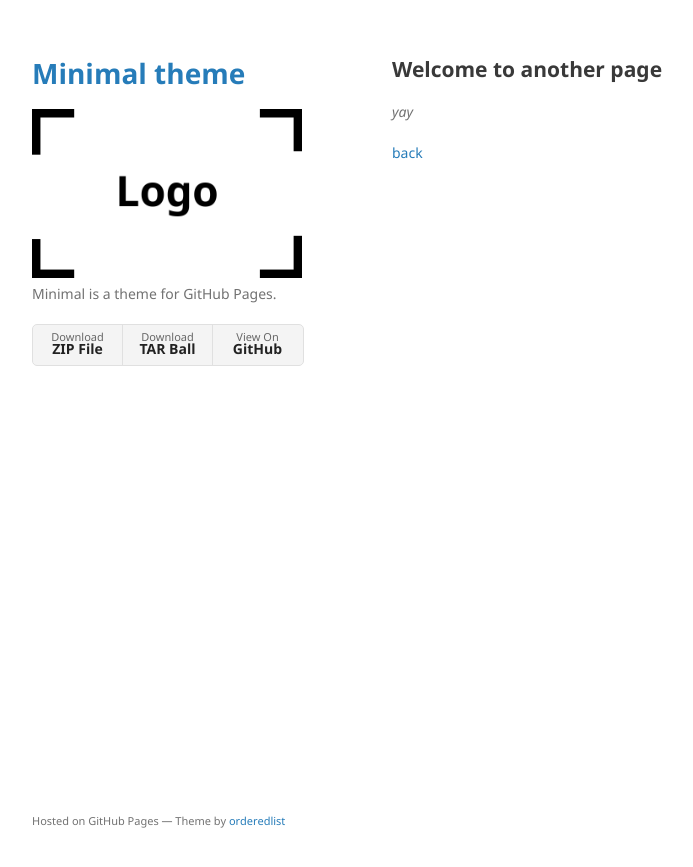
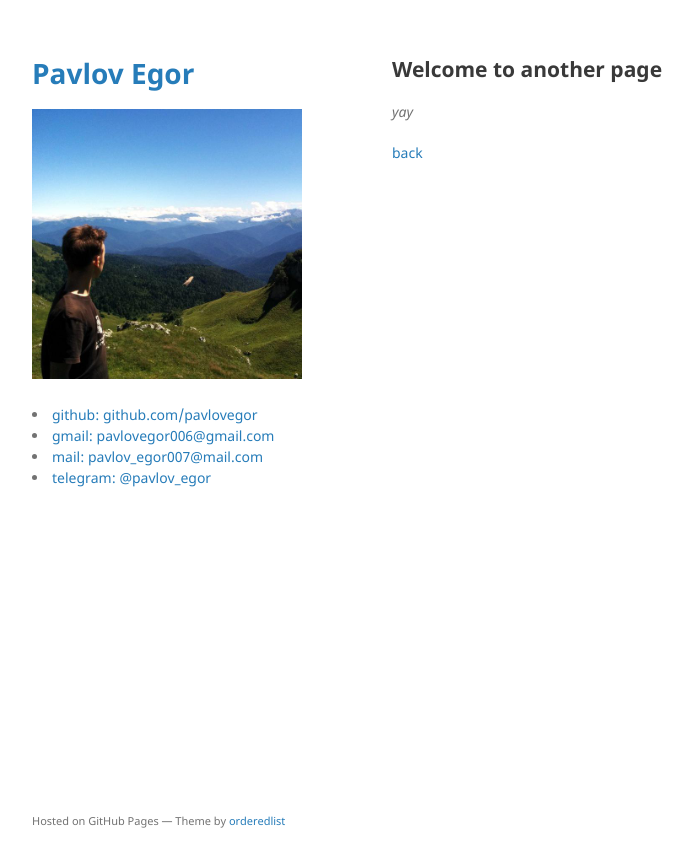
Before and after one commit to egorpavlovs/pavlovegor.github.io, a Jekyll site: the page built from another-page.md, in a window 1280 px wide. Shown: the top 867 px of the page, without its empty margins (178-871 px from the left). Built offline with Jekyll 4.4.1, drawn with Linux system fonts in a browser that asks for light colours.

```diff
--- a/_config.yml
+++ b/_config.yml
@@ -1,6 +1,5 @@
-title: Minimal theme
-logo: /assets/img/logo.png
-description: Minimal is a theme for GitHub Pages.
+title: Pavlov Egor
+logo: /assets/img/default_me.jpeg
 show_downloads: true
 google_analytics:
 theme: jekyll-theme-minimal
--- a/_layouts/default.html
+++ b/_layouts/default.html
@@ -22,21 +22,11 @@
 
         <p>{{ site.description | default: site.github.project_tagline }}</p>
 
-        {% if site.github.is_project_page %}
-        <p class="view"><a href="{{ site.github.repository_url }}">View the Project on GitHub <small>{{ site.github.repository_nwo }}</small></a></p>
-        {% endif %}
 
-        {% if site.github.is_user_page %}
-        <p class="view"><a href="{{ site.github.owner_url }}">View My GitHub Profile</a></p>
-        {% endif %}
-
-        {% if site.show_downloads %}
-        <ul class="downloads">
-          <li><a href="{{ site.github.zip_url }}">Download <strong>ZIP File</strong></a></li>
-          <li><a href="{{ site.github.tar_url }}">Download <strong>TAR Ball</strong></a></li>
-          <li><a href="{{ site.github.repository_url }}">View On <strong>GitHub</strong></a></li>
-        </ul>
-        {% endif %}
+          <li><a href="https://github.com/pavlovegor/">github: github.com/pavlovegor</a></li>
+          <li><a href="mailto: pavlovegor006@gmail.com">gmail: pavlovegor006@gmail.com</a></li>
+          <li><a href="mailto: pavlov_egor007@mail.com">mail: pavlov_egor007@mail.com</a></li>
+          <li><a href="tg: @pavlov_egor">telegram: @pavlov_egor</a></li>
       </header>
       <section>
 
@@ -44,9 +34,6 @@
 
       </section>
       <footer>
-        {% if site.github.is_project_page %}
-        <p>This project is maintained by <a href="{{ site.github.owner_url }}">{{ site.github.owner_name }}</a></p>
-        {% endif %}
         <p><small>Hosted on GitHub Pages &mdash; Theme by <a href="https://github.com/orderedlist">orderedlist</a></small></p>
       </footer>
     </div>
```
Also changed, not shown: index.md (+30 -115 lines), pages/uslugi_kzn.md (added, +1 -0 lines), assets/img/default_me.jpeg (added), favicon.ico (added), 1 other file.
